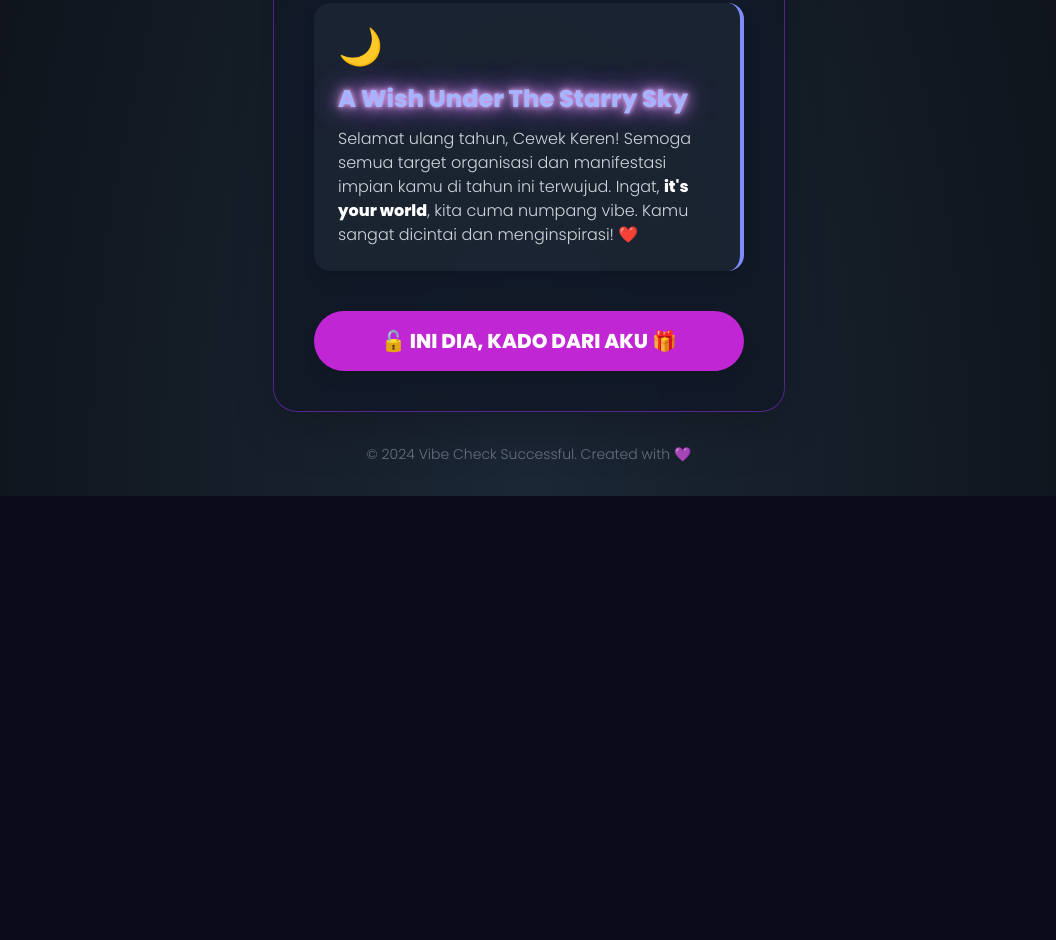
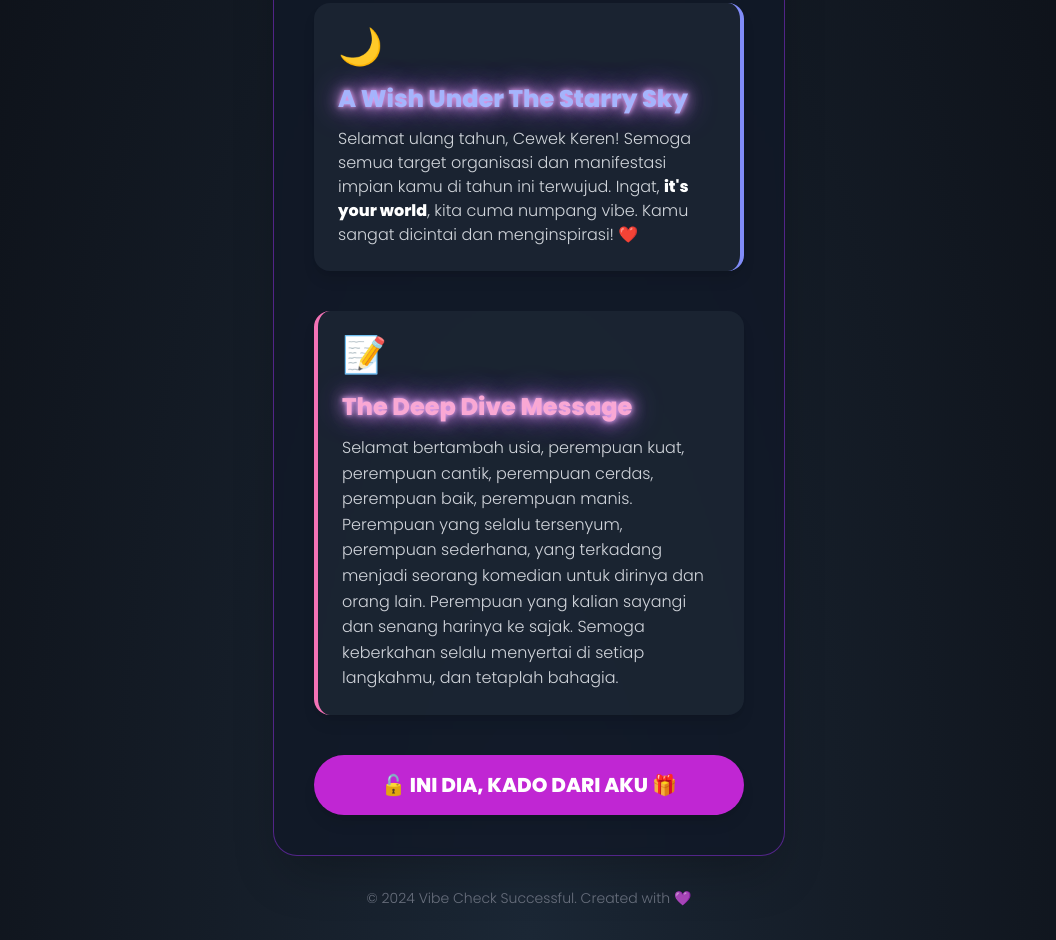
Before and after one commit to raasyikhprogamming-ux/ray-kado-ultah-fv, a plain HTML site: page index.html in a window 1280 px wide. Shown: the part 852-1792 px from the top of the page, without its empty margins (111-1167 px from the left). Before the commit the page ends 1348 px from the top, so only its background shows below. Drawn offline with nearby package versions, Linux system fonts and the light colour scheme.

Commit message:
index.html
Signed-off-by: raasyikhprogamming-ux <raasyikh.5a@gmail.com>

```diff
--- a/index.html
+++ b/index.html
@@ -59,6 +59,12 @@
             /* Memberi sedikit bayangan estetik */
             box-shadow: 0 0 15px rgba(255, 105, 180, 0.4);
         }
+
+        /* Styling untuk pesan yang panjang (agar lebih mudah dibaca) */
+        .long-message {
+            text-align: left;
+            line-height: 1.6;
+        }
     </style>
 </head>
 <body>
@@ -79,14 +85,14 @@
 
             <p class="text-purple-300 text-lg mb-8 italic">Scroll pelan-pelan, ada surprise spesial buat kamu 🫶</p>
 
-            <!-- Bunga & Aesthetic Section (Foto Kue Nada) -->
+            <!-- 1. Bunga & Aesthetic Section (Foto Kue Nada) -->
             <div class="my-10 p-6 bg-gray-800/70 rounded-2xl shadow-lg border-l-4 border-l-orange-400">
 
                 <!-- PENTING: GANTI URL placeholder INI DENGAN LINK FOTO KUE ASLI ANDA -->
                 <img
                     src="kue ultah.jpg"
                     alt="Kue Ulang Tahun Nada Putri Sabiilah"
-                    class="cake-image mx-auto"`
+                    class="cake-image mx-auto"
                 >
 
                 <h2 class="text-2xl font-bold text-orange-300 neon-glow mb-3">Vibe Check: Bunga & Kue 🎂</h2>
@@ -98,7 +104,7 @@
                 </p>
             </div>
 
-            <!-- Pesan Langit Malam (Pesan dipersonalisasi) -->
+            <!-- 2. Pesan Langit Malam (Pesan Lama, Tentang Wish dan Manifestasi) -->
             <div class="my-10 p-6 bg-gray-800/70 rounded-2xl shadow-lg border-r-4 border-r-indigo-400">
                 <div class="text-4xl mb-4" aria-label="Langit Malam">
                     🌙
@@ -106,6 +112,17 @@
                 <h2 class="text-2xl font-bold text-indigo-300 neon-glow mb-3">A Wish Under The Starry Sky</h2>
                 <p class="text-gray-300">
                     Selamat ulang tahun, Cewek Keren! Semoga semua target organisasi dan manifestasi impian kamu di tahun ini terwujud. Ingat, <span class="font-extrabold text-white">it's your world</span>, kita cuma numpang vibe. Kamu sangat dicintai dan menginspirasi! ❤️
+                </p>
+            </div>
+
+            <!-- 3. Pesan Tambahan (The Deep Dive Message) -->
+            <div class="my-10 p-6 bg-gray-800/70 rounded-2xl shadow-lg border-l-4 border-l-pink-400">
+                <div class="text-4xl mb-4" aria-label="Deep Dive">
+                    📝
+                </div>
+                <h2 class="text-2xl font-bold text-pink-300 neon-glow mb-3">The Deep Dive Message</h2>
+                <p class="text-gray-300 long-message">
+                    Selamat bertambah usia, perempuan kuat, perempuan cantik, perempuan cerdas, perempuan baik, perempuan manis. Perempuan yang selalu tersenyum, perempuan sederhana, yang terkadang menjadi seorang komedian untuk dirinya dan orang lain. Perempuan yang kalian sayangi dan senang harinya ke sajak. Semoga keberkahan selalu menyertai di setiap langkahmu, dan tetaplah bahagia.
                 </p>
             </div>
 
@@ -141,29 +158,23 @@
     <script>
         document.addEventListener('DOMContentLoaded', function() {
             const typingElement = document.getElementById('typing-text');
-            // Ganti pesan typing agar lebih manis dan Gen Z
             const fullText = "Woy! Stop! There's a message for the Birthday Queen 👑!";
             let index = 0;
             let cursor = document.createElement('span');
             cursor.className = 'typing-cursor';
 
-            // Tambahkan kursor ke elemen teks
             typingElement.appendChild(cursor);
 
             function typeWriter() {
                 if (index < fullText.length) {
-                    // Masukkan teks sebelum kursor
                     typingElement.textContent = fullText.substring(0, index + 1);
                     typingElement.appendChild(cursor);
                     index++;
-                    setTimeout(typeWriter, 100); // Kecepatan typing (100ms)
+                    setTimeout(typeWriter, 100);
                 } else {
-                    // Hapus kursor setelah selesai
                     cursor.style.borderRight = 'none';
                 }
             }
-
-            // Memulai efek typing
             typeWriter();
 
             // Logika Tombol Kado
@@ -171,10 +182,8 @@
             const secretGift = document.getElementById('secret-gift');
 
             giftButton.addEventListener('click', function() {
-                // Tampilkan/sembunyikan pesan kado
                 secretGift.classList.toggle('hidden');
 
-                // Ubah teks tombol setelah dibuka
                 if (!secretGift.classList.contains('hidden')) {
                     giftButton.textContent = "🥳 KADONYA SUDAH TERBONGKAR! 🎉";
                     giftButton.classList.remove('bg-fuchsia-600', 'hover:bg-fuchsia-500');
```
